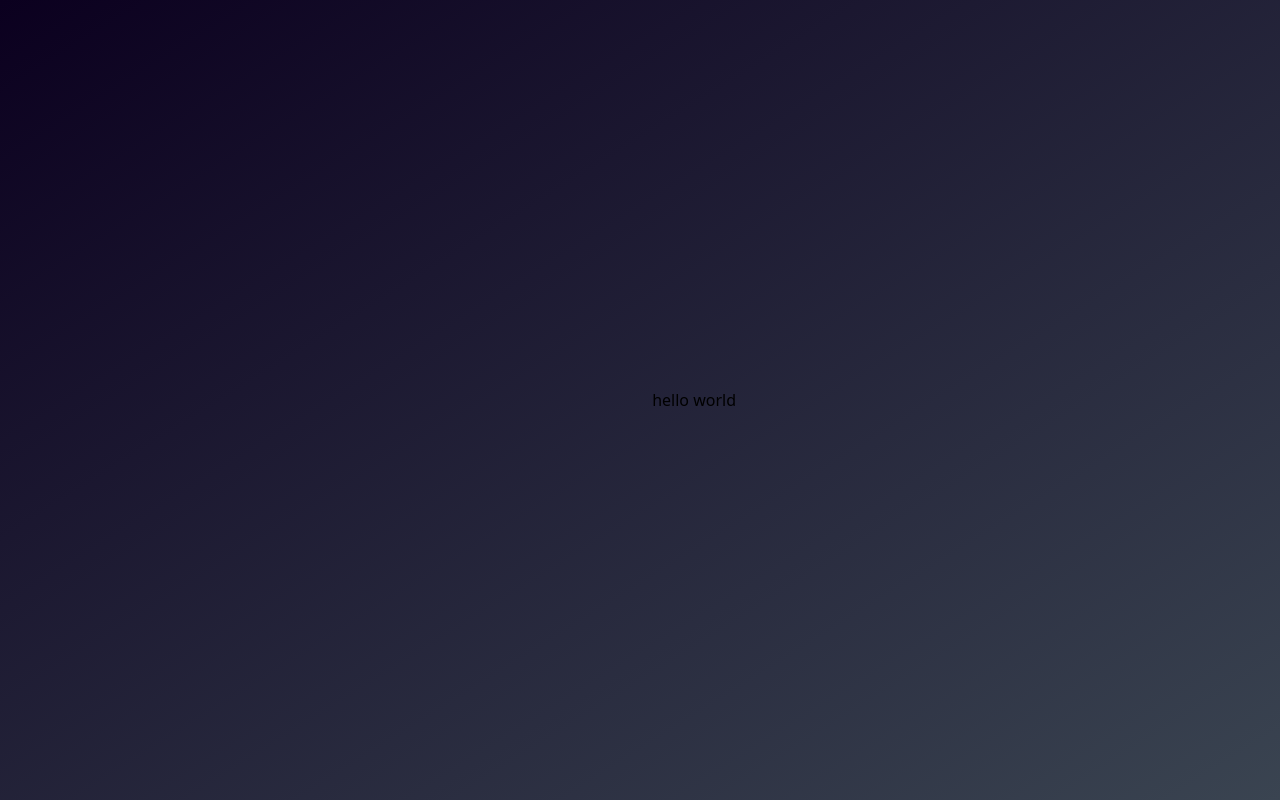
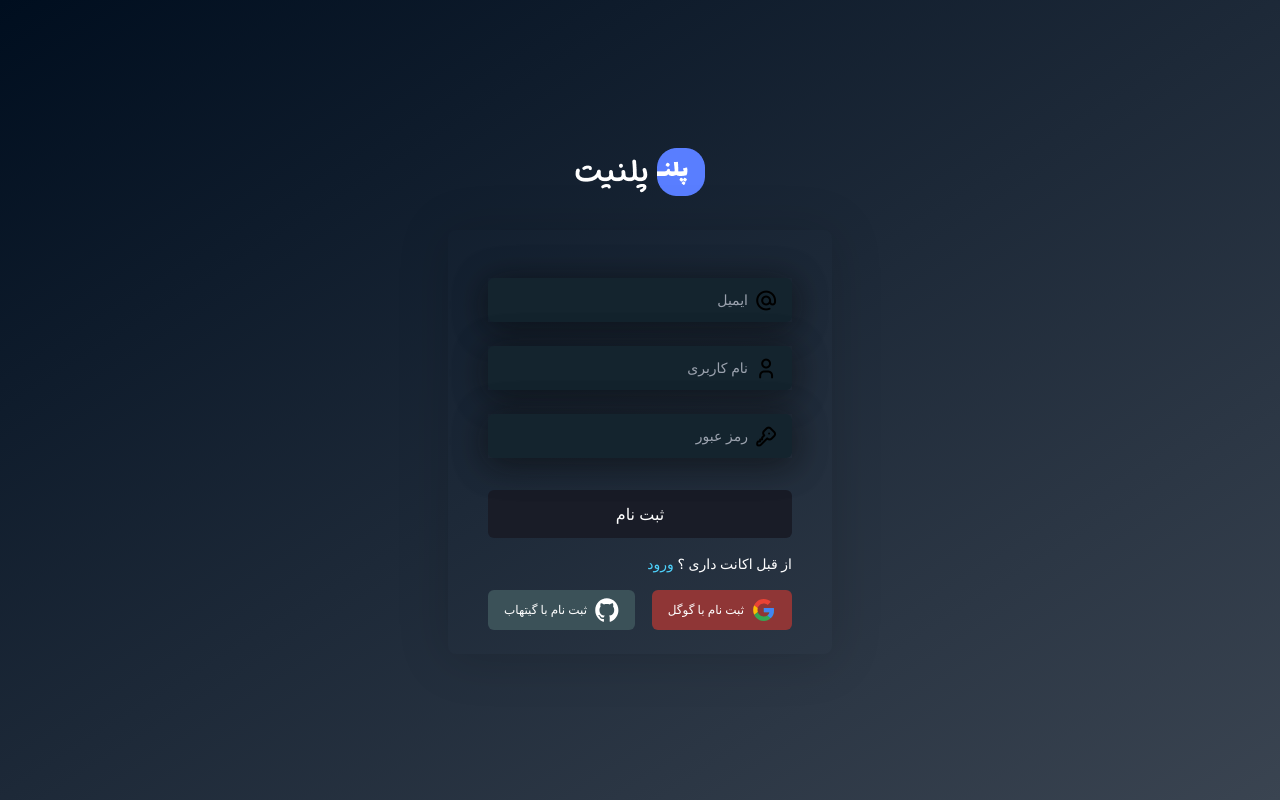
Before and after one commit to abdoki7788/Planit, a Django app: page /auth/register/ in a window 1280 px wide. Run offline with Django 4.2, Linux system fonts and the light colour scheme; some libraries are stand-ins or nearby versions.

Commit message:
auth page design completed

```diff
--- a/templates/accounts/base.html
+++ b/templates/accounts/base.html
@@ -1,11 +1,47 @@
 {% extends "base.html" %}
+{% load static %}
 
 {% block title %}احراز هویت{% endblock title %}
 
-{% block body-style %}flex flex-col justify-center items-center bg-gradient-to-br from-[#0b001f] to-[#3a4451] min-h-[100vh]{% endblock body-style %}
+{% block body-style %}flex flex-col justify-center items-center bg-gradient-to-br from-[#000E1F] to-[#3A4451] min-h-[100vh]{% endblock body-style %}
 
 {% block body-content %}
-    <div class="bg-feature-box w-48">
-        hello world
+<img src="{% static "logos/logo.png" %}" class="mb-8">
+<form class="flex flex-col bg-feature-box rounded-lg w-96 px-10 py-6 shadow-[0px_4px_50px_2px_#00000025]">
+    <div id="fields">
+        <div class="relative my-6 w-full shadow-[0px_5px_35px_2px_#00000050]">
+            <div class="absolute inset-y-0 start-0 flex items-center ps-3.5 pointer-events-none">
+              <i class="ti ti-at text-2xl text-placeholder-gray"></i>
+            </div>
+            <input type="text" class="font-vazir text-sm rounded-md block w-full ps-11 p-3 bg-[#14242E] shadow-[0px_5px_35px_1px_#0D0D0D50] placeholder-placeholder-gray text-white border-none" placeholder="ایمیل">
+        </div>
+        <div class="relative my-6 w-full shadow-[0px_5px_35px_2px_#00000050]">
+            <div class="absolute inset-y-0 start-0 flex items-center ps-3.5 pointer-events-none">
+              <i class="ti ti-user text-2xl text-placeholder-gray"></i>
+            </div>
+            <input type="text" class="font-vazir text-sm rounded-md block w-full ps-11 p-3 bg-[#14242E] shadow-[0px_5px_35px_1px_#0D0D0D50] placeholder-placeholder-gray text-white border-none" placeholder="نام کاربری">
+        </div>
+        <div class="relative my-6 w-full shadow-[0px_5px_35px_2px_#00000050]">
+            <div class="absolute inset-y-0 start-0 flex items-center ps-3.5 pointer-events-none">
+              <i class="ti ti-key text-2xl text-placeholder-gray"></i>
+            </div>
+            <input type="password" class="font-vazir text-sm rounded-md block w-full ps-11 p-3 bg-[#14242E] shadow-[0px_5px_35px_1px_#0D0D0D50] placeholder-placeholder-gray text-white border-none" placeholder="رمز عبور">
+        </div>
     </div>
+    <button type="submit" class="bg-[#191C27] text-white rounded-md mt-2 w-full py-3">ثبت نام</button>
+    <p class="text-white text-sm mt-4">
+        از قبل اکانت داری ؟‌
+        <a href="login" class="text-[#4ED2FC]"> ورود</a>
+    </p>
+    <div class="flex justify-between mt-4">
+        <a href="/" class="py-2 px-4 max-w-[50%] bg-[#8F3636] text-white text-xs flex items-center justify-center rounded-md">
+            <img src="{% static "icons/google-icon.svg" %}" class="w-6 ml-2">
+            ثبت نام با گوگل
+        </a>
+        <a href="/" class="py-2 px-4 max-w-[50%] bg-[#3B5158] text-white text-xs flex items-center justify-center rounded-md">
+            <img src="{% static "icons/github-icon.svg" %}" class="w-6 ml-2">
+            ثبت نام با گیتهاب
+        </a>
+    </div>
+</form>
 {% endblock body-content %}
--- a/templates/landing/home.html
+++ b/templates/landing/home.html
@@ -9,7 +9,7 @@
 <div class="container mx-auto max-sm:px-4">
     <header class="w-full">
         <nav class="flex justify-between py-4 items-center">
-            <img src="{% static "logos/logo.png" %}" class="3-[130px]">
+            <img src="{% static "logos/logo.png" %}">
             <ul class="flex max-sm:hidden items-center">
                 <li class="font-lalezar text-lg text-normal-text mx-6">
                     <a href="/">خانه</a>
--- a/theme/static_src/tailwind.config.js
+++ b/theme/static_src/tailwind.config.js
@@ -45,6 +45,7 @@ module.exports = {
         extend: {
             colors: {
                 "normal-text": "#D3D3D3",
+                "placeholder-gray": "#909090",
                 "description-text": "#BABABA",
                 "button-blue": "#597EFF",
                 "feature-box": "#182B36"
```
Also changed, not shown: theme/static/icons/github-icon.svg (added), theme/static/icons/google-icon.svg (added).
